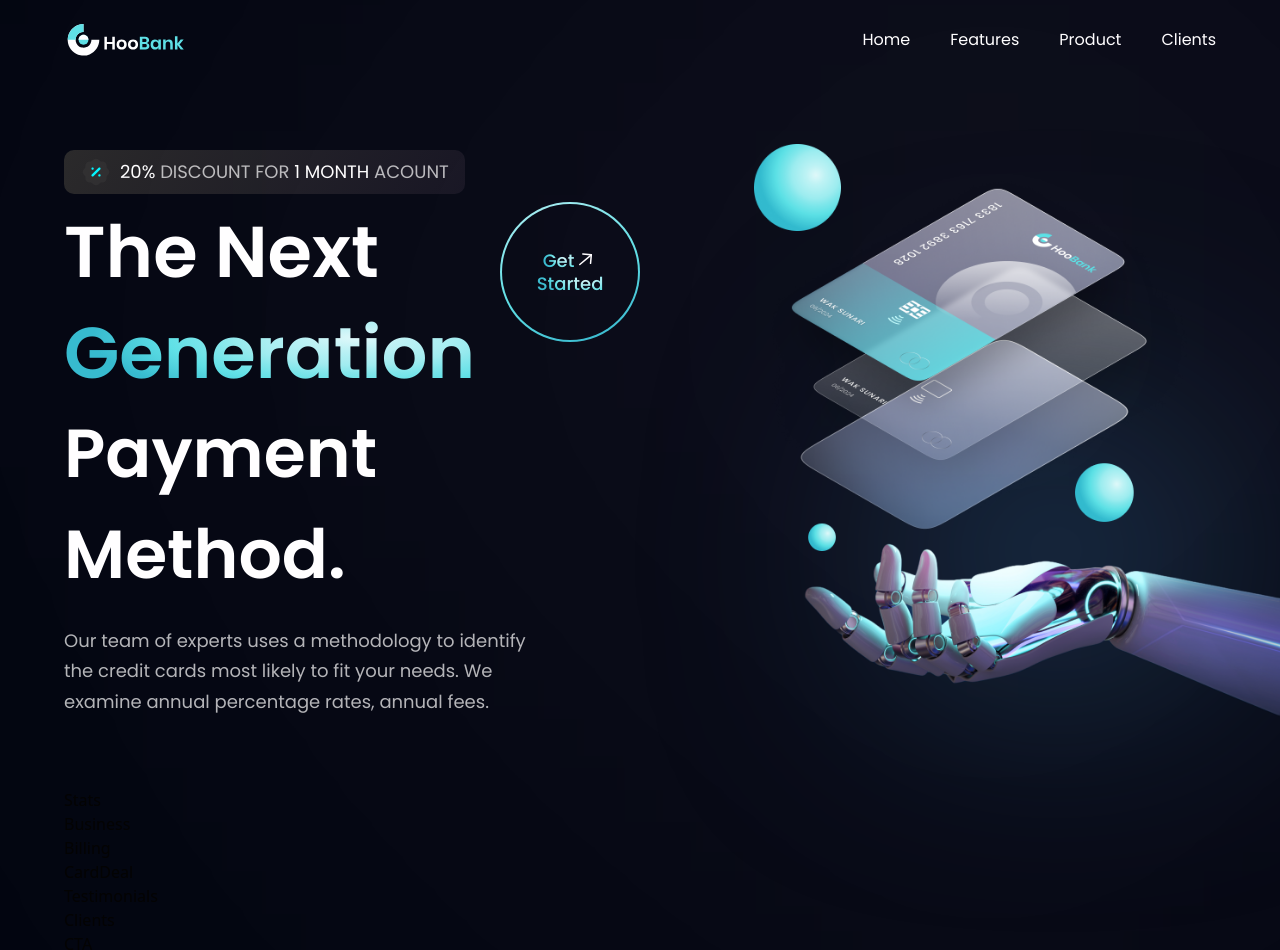
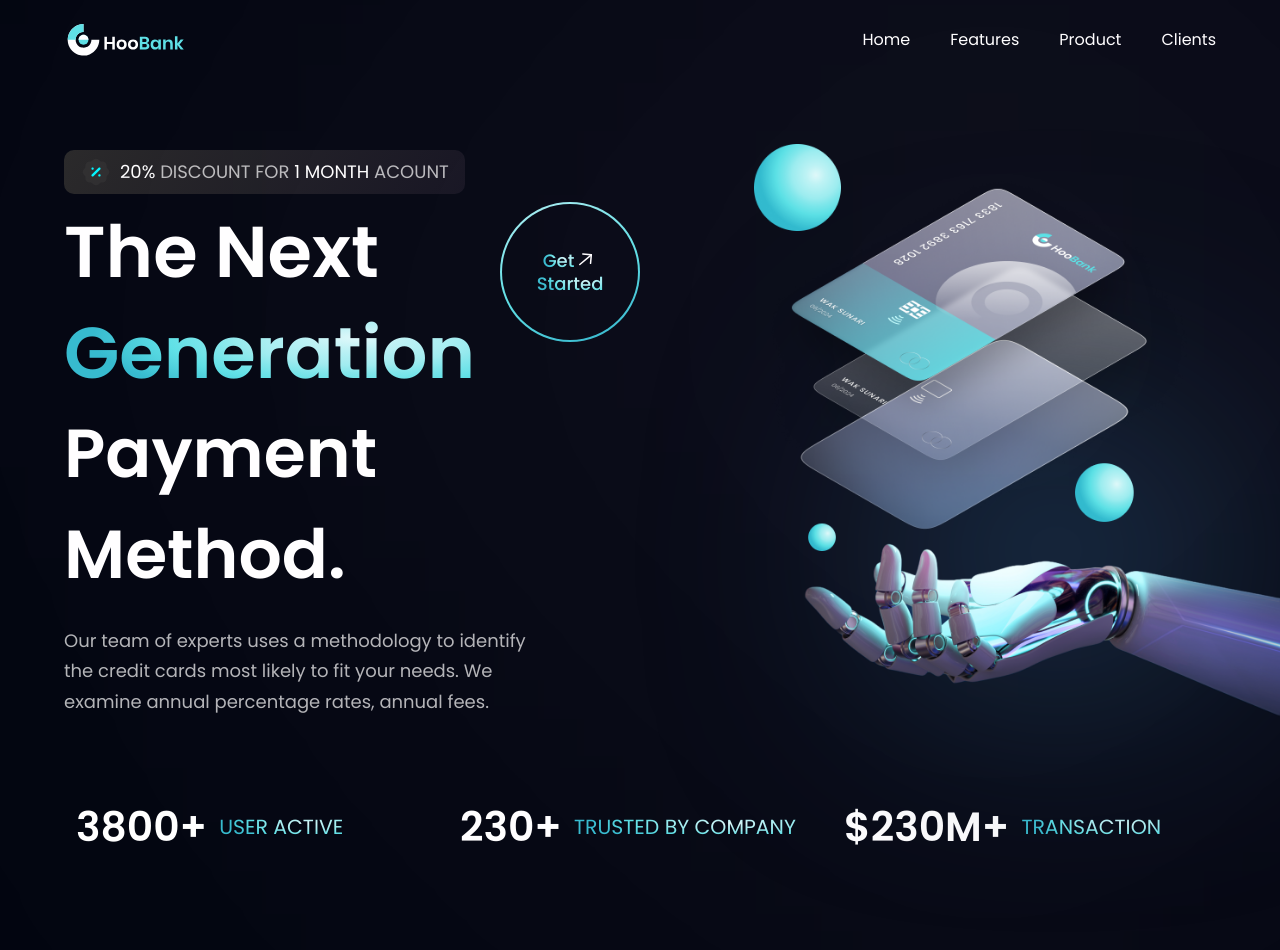
Before and after one commit to mohammadali-amd/Modern-UI-UX-Website, a React (Vite) app: page / in a window 1280 px wide. Shown: the top 950 px of the page. Built offline with nearby package versions, Linux system fonts and the light colour scheme.

Commit message:
update Stats section

```diff
--- a/src/components/Stats.jsx
+++ b/src/components/Stats.jsx
@@ -1,9 +1,22 @@
-import React from 'react'
+import { stats } from '../constants'
+import styles from '../style'
 
-const Stats = () => {
-  return (
-    <div>Stats</div>
-  )
-}
+const Stats = () => (
+  <section className={`${styles.flexCenter} flex-row flex-wrap sm:mb-20 mb-6`}>
+    {stats.map((stat) => (
+      <div
+        key={stat.id}
+        className={`flex-1 flex justify-start items-center flex-row m-3`}
+      >
+        <h4 className='font-poppins font-semibold xs:text-[40.89px] text-[30.89px] xs:leading-[53.16px] leading-[43.16px] text-white'>
+          {stat.value}
+        </h4>
+        <p className='font-poppins font-normal xs:text-[20.45px] text-[15.45px] xs:leading-[26.58px] leading-[21.58px] text-gradient uppercase ml-3'>
+          {stat.title}
+        </p>
+      </div>
+    ))}
+  </section>
+);
 
-export default Stats
+export default Stats;
```
